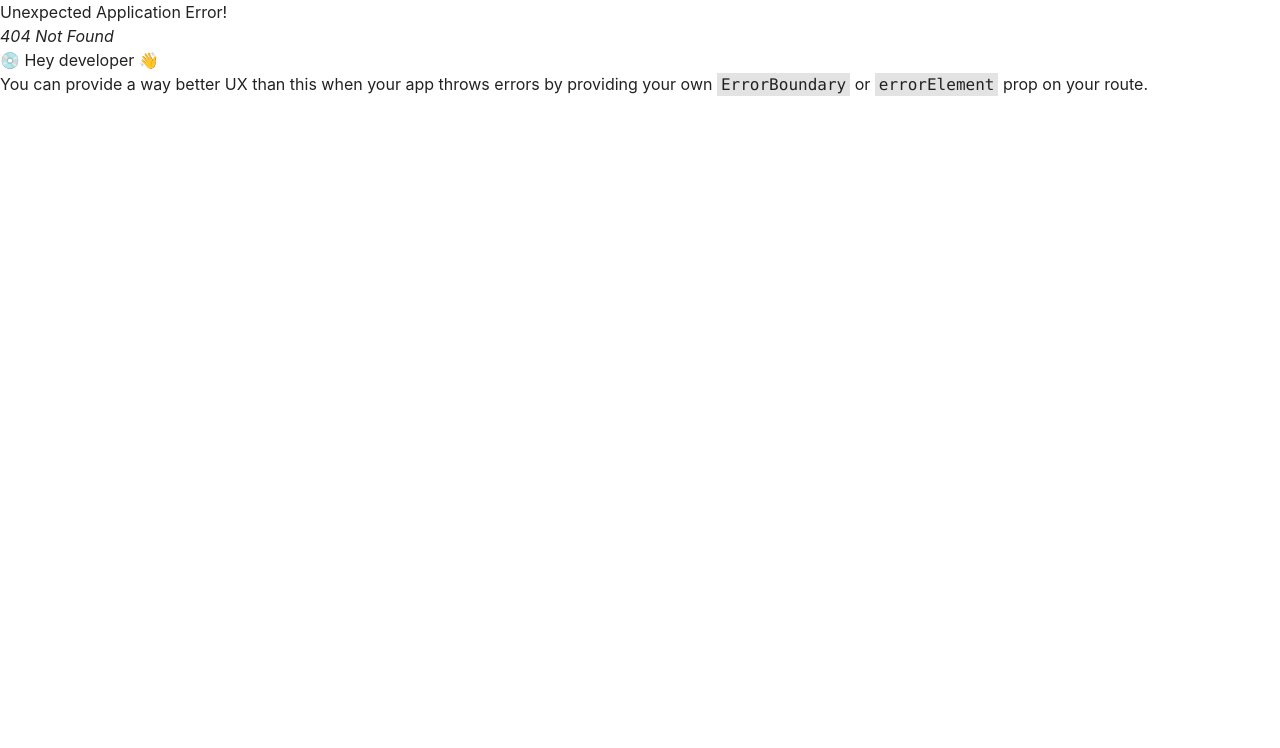
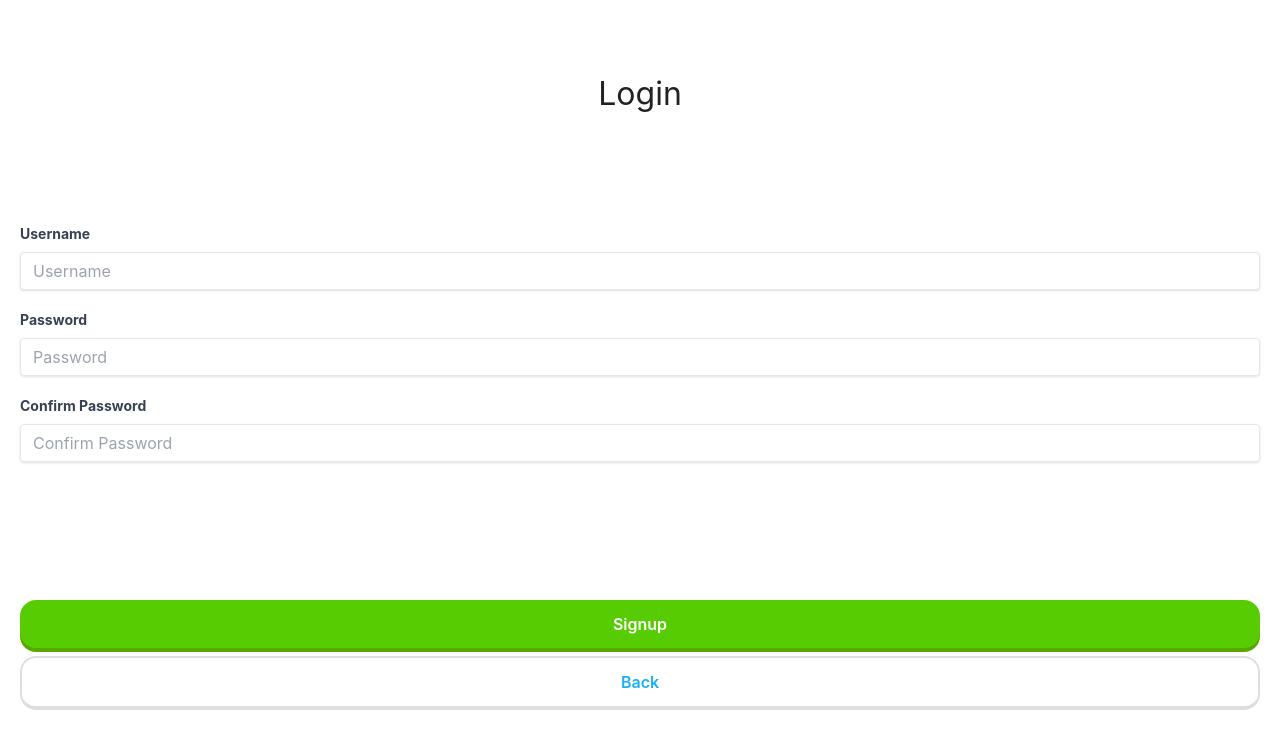
Before and after one commit to hykilpikonna/CSC318, a React (Create React App) app in the folder frontend/: page /signup in a window 1280 px wide. Before the commit this address had no page. Shown: the top 748 px of the page. Built offline with nearby package versions, Linux system fonts and the light colour scheme.

Commit message:
[+] login and signup page

```diff
--- a/frontend/package.json
+++ b/frontend/package.json
@@ -13,7 +13,7 @@
     "react": "^18.2.0",
     "react-dom": "^18.2.0",
     "react-router-dom": "^6.20.0",
-    "react-scripts": "5.0.1",
+    "react-scripts": "^5.0.1",
     "sass": "^1.69.5",
     "typescript": "^4.4.2",
     "web-vitals": "^2.1.0"
--- a/frontend/src/logic/sdk.ts
+++ b/frontend/src/logic/sdk.ts
@@ -9,10 +9,13 @@ export function signup(username: string, password: string)
     db.users = JSON.stringify({})
 
   const users = JSON.parse(db.users)
+
   if (users[username])
-    throw new Error('User already exists')
+    throw new Error('Username already exists')
 
   users[username] = password
+  db.users = JSON.stringify(users)
+
 }
 
 export function login(username: string, password: string)
--- /dev/null
+++ b/frontend/src/pages/Course.tsx
@@ -0,0 +1,7 @@
+export default function Login() {
+
+    return (
+        <h1>Course</h1>
+    )
+
+}
--- /dev/null
+++ b/frontend/src/pages/Login.tsx
@@ -0,0 +1,53 @@
+import React, { useState } from 'react';
+import { useNavigate } from "react-router-dom";
+import { login } from '../logic/sdk';
+
+export default function Login() {
+
+    const navigate = useNavigate();
+    const [username, setUsername] = useState("");
+    const [password, setPassword] = useState("");
+    const [err, setErr] = useState("")
+
+    function submitLogin() {
+        try {
+            login(username, password)
+            navigate('/courses')
+        }
+        catch (e: any) {
+            console.log(e);
+            setErr(e.message);
+        }
+    }
+
+    return (
+        <div className='flex flex-col h-screen items-center p-5 gap-5 justify-evenly'>
+            <h1>Login</h1>
+            <form className='flex flex-col gap-5 w-screen p-5'>
+                <div className='flex flex-col justify-evenly'>
+                <label className="block text-gray-700 text-sm font-bold mb-2">
+                    Username
+                </label>
+                    <input className='shadow appearance-none border rounded w-full py-2 px-3 text-gray-700 leading-tight focus:outline-none focus:shadow-outline' type='text' placeholder='Username' value={username} onChange={(e) => setUsername(e.target.value)}></input>
+                </div>
+                <div className='flex flex-col justify-evenly'>
+                    <label className="block text-gray-700 text-sm font-bold mb-2">
+                        Password
+                    </label>
+                    <input className='shadow appearance-none border rounded w-full py-2 px-3 text-gray-700 leading-tight focus:outline-none focus:shadow-outline' type='password' placeholder='Password' value={password} onChange={(e) => setPassword(e.target.value)}></input>
+                </div>
+                {/* error message */}
+                <div className='flex flex-col justify-evenly'>
+                    <label className="block text-red-600 text-sm font-bold mb-2">
+                        {err}
+                    </label>
+                </div>
+            </form>
+            <div className='flex flex-col w-screen p-5 gap-2'>
+                <button className='green' onClick={submitLogin}>Login</button>
+                <button className='white' onClick={() => navigate(-1)}>Back</button>
+            </div>
+        </div>
+    )
+
+}
--- /dev/null
+++ b/frontend/src/pages/Signup.tsx
@@ -0,0 +1,70 @@
+import React, { useState } from 'react';
+import { useNavigate } from "react-router-dom";
+import { signup } from '../logic/sdk';
+import { sign } from 'crypto';
+
+export default function Signup() {
+
+    const navigate = useNavigate();
+    const [username, setUsername] = useState("");
+    const [password, setPassword] = useState("");
+    const [confirmPassword, setConfirmPassword] = useState("");
+    const [err, setErr] = useState("")
+
+    function submitSignup() {
+        try {
+            if (password !== confirmPassword) {
+                setErr("Passwords do not match")
+                console.log(err)
+                console.log(username)
+                console.log(password)
+                console.log(confirmPassword)
+                return
+            } else {
+                signup(username, password)
+                navigate('/courses')
+            }
+        }
+        catch (e: any) {
+            console.log(e);
+            setErr(e.message);
+        }
+    }
+
+    return (
+        <div className='flex flex-col h-screen items-center p-5 gap-5 justify-evenly'>
+            <h1>Login</h1>
+            <form className='flex flex-col gap-5 w-screen p-5'>
+                <div className='flex flex-col justify-evenly'>
+                <label className="block text-gray-700 text-sm font-bold mb-2">
+                    Username
+                </label>
+                    <input className='shadow appearance-none border rounded w-full py-2 px-3 text-gray-700 leading-tight focus:outline-none focus:shadow-outline' type='text' placeholder='Username' value={username} onChange={(e) => setUsername(e.target.value)}></input>
+                </div>
+                <div className='flex flex-col justify-evenly'>
+                    <label className="block text-gray-700 text-sm font-bold mb-2">
+                        Password
+                    </label>
+                    <input className='shadow appearance-none border rounded w-full py-2 px-3 text-gray-700 leading-tight focus:outline-none focus:shadow-outline' type='password' placeholder='Password' value={password} onChange={(e) => setPassword(e.target.value)}></input>
+                </div>
+                <div className='flex flex-col justify-evenly'>
+                    <label className="block text-gray-700 text-sm font-bold mb-2">
+                        Confirm Password
+                    </label>
+                    <input className='shadow appearance-none border rounded w-full py-2 px-3 text-gray-700 leading-tight focus:outline-none focus:shadow-outline' type='password' placeholder='Confirm Password' value={confirmPassword} onChange={(e) => setConfirmPassword(e.target.value)}></input>
+                </div>
+                {/* error message */}
+                <div className='flex flex-col justify-evenly'>
+                    <label className="block text-red-600 text-sm font-bold mb-2">
+                        {err}
+                    </label>
+                </div>
+            </form>
+            <div className='flex flex-col w-screen p-5 gap-2'>
+                <button className='green' onClick={submitSignup}>Signup</button>
+                <button className='white' onClick={() => navigate(-1)}>Back</button>
+            </div>
+        </div>
+    )
+
+}
--- a/frontend/src/pages/Welcome.tsx
+++ b/frontend/src/pages/Welcome.tsx
@@ -1,15 +1,22 @@
 import DuoSplash from "../assets/img/duo-splash.png";
+import { useNavigate } from "react-router-dom";
 
 export default function Welcome()
 {
+  const navigate = useNavigate();
+
   return <div className="flex flex-col h-screen justify-center">
     <div className="flex flex-col p-5 gap-5 items-center">
       <img src={DuoSplash} alt="Duolingo Logo"></img>
 
       <h1>Duolingo Enhanced</h1>
 
-      <button className="green">Login</button>
-      <button className="white">Signup</button>
+      <button className="green" onClick={() => navigate("/login")}>
+        Login
+      </button>
+      <button className="white" onClick={() => navigate("/signup")}>
+        Signup
+      </button>
     </div>
   </div>
 }
```
Also changed, not shown: frontend/src/index.tsx (+15 -0 lines).
